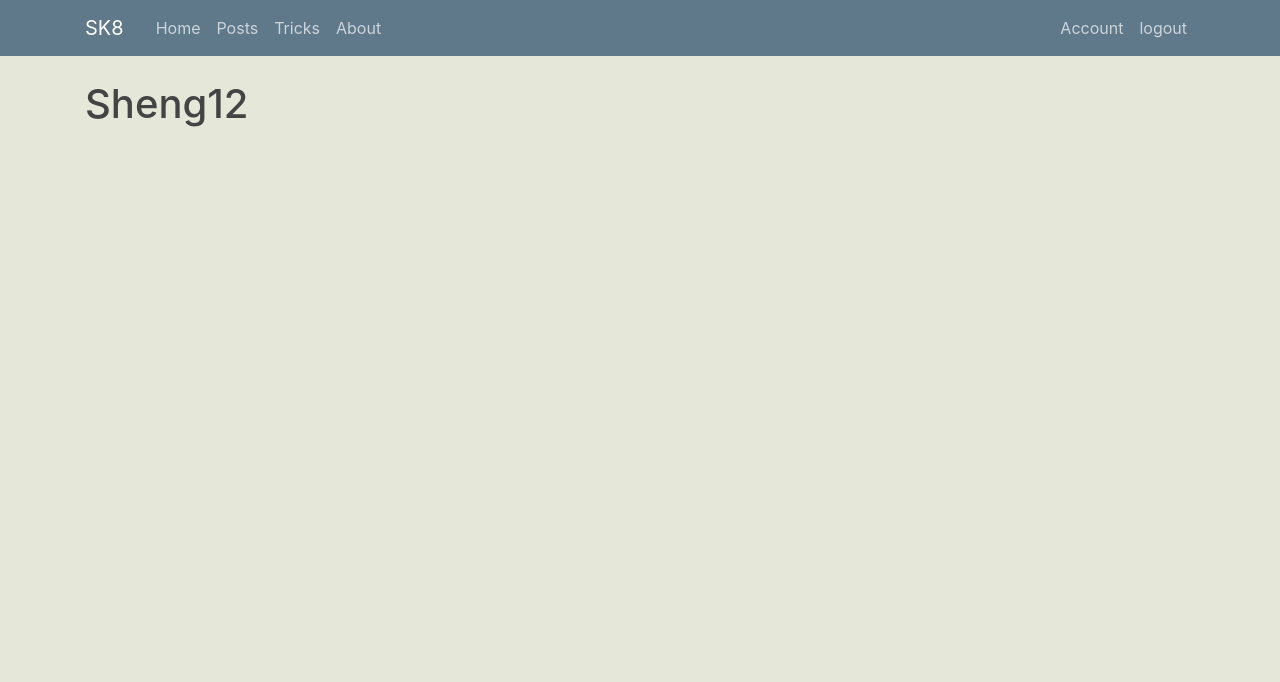
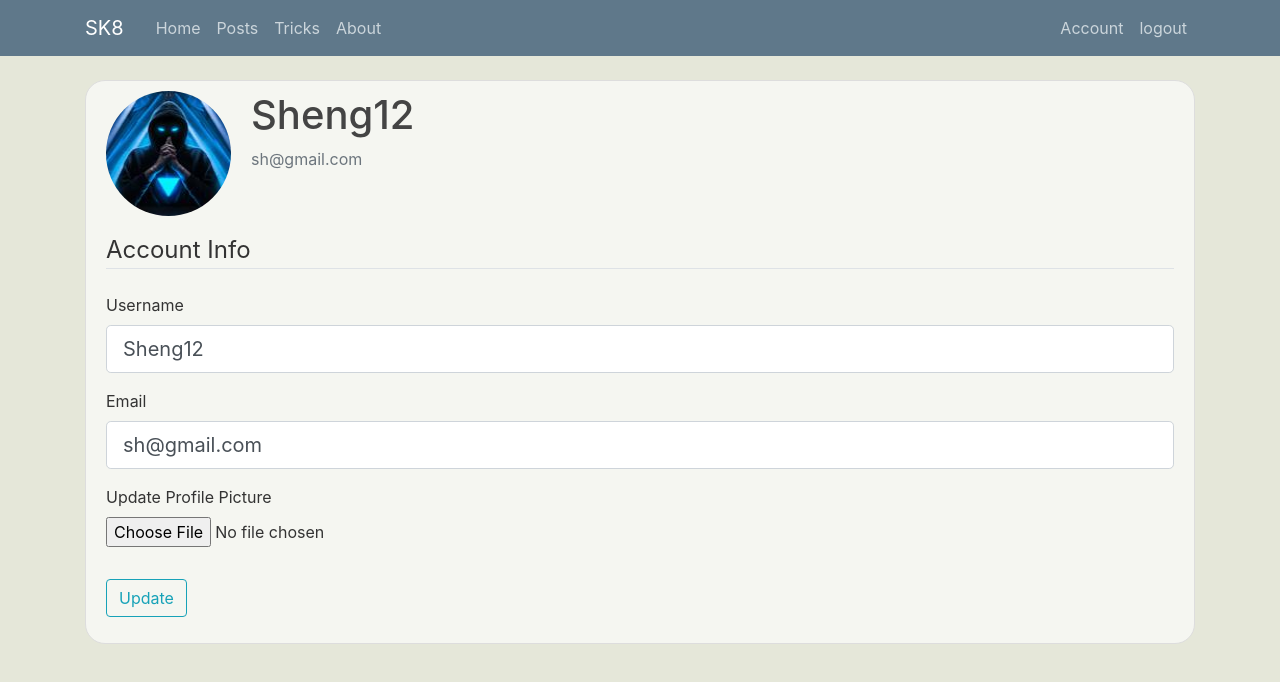
Before and after one commit to shengh12/Flask-Sk8-Website, a Flask app: page /account in a window 1280 px wide. Shown: the top 682 px of the page. Run offline with Flask 2, Linux system fonts and the light colour scheme; a user stored in the database is signed in; some libraries are stand-ins or nearby versions.

Commit message:
profile pics

```diff
--- a/flaskCode/forms.py
+++ b/flaskCode/forms.py
@@ -1,8 +1,9 @@
 from flask_wtf import FlaskForm
+from flask_wtf.file import FileField, FileAllowed
+from flask_login import current_user
 from wtforms import StringField, PasswordField, SubmitField, BooleanField
 from wtforms.validators import DataRequired, Length, Email, EqualTo, ValidationError
 from flaskCode.models import User
-
 
 class RegistrationForm(FlaskForm):
   username = StringField('Username',
@@ -34,3 +35,26 @@ class LoginForm(FlaskForm):
   password = PasswordField('Password', validators=[DataRequired()])
   remember = BooleanField('Remember Me')
   submit = SubmitField('Login')
+
+class UpdateAccountForm(FlaskForm):
+  username = StringField('Username',
+                         validators=[DataRequired(), Length(min=6, max=10)])
+
+  email = StringField('Email',
+                      validators=[DataRequired(), Email()])
+
+  picture = FileField('Update Profile Picture', validators=[FileAllowed(['jpg', 'png'])])
+
+  submit = SubmitField('Update')
+
+  def validate_username(self, username):
+    if username.data != current_user.username:
+      user = User.query.filter_by(username=username.data).first()
+      if user:
+        raise ValidationError('Username Already Taken')
+
+  def validate_email(self, email):
+    if email.data != current_user.email:
+      user = User.query.filter_by(email=email.data).first()
+      if user:
+        raise ValidationError('Email Already Taken')
--- a/flaskCode/routes.py
+++ b/flaskCode/routes.py
@@ -1,6 +1,9 @@
+import secrets
+import os
+from PIL import Image
 from flask import render_template, url_for, flash, redirect, request
 from flaskCode import app, db, bcrypt
-from flaskCode.forms import RegistrationForm, LoginForm
+from flaskCode.forms import RegistrationForm, LoginForm, UpdateAccountForm
 from flaskCode.models import User, Post
 from flask_login import login_user, current_user, logout_user, login_required
 
@@ -74,10 +77,40 @@ def login():
 
 @app.route('/logout')
 def logout():
-  logout_user()
-  return redirect(url_for('home'))
+    logout_user()
+    return redirect(url_for('home'))
 
-@app.route('/account')
+def save_picture(form_picture, user):
+    random_hex = secrets.token_hex(8)
+    _, f_ext = os.path.splitext(form_picture.filename)
+    picture_fn = random_hex + f_ext
+    picture_path = os.path.join(app.root_path, 'static/profile_pics', picture_fn)
+
+    output_size = (125, 125)
+    i = Image.open(form_picture)
+    i.thumbnail(output_size)
+    i.save(picture_path)
+
+    old_picture_path = os.path.join(app.root_path, 'static/profile_pics', user.image_file)
+    os.remove(old_picture_path)
+
+    return picture_fn
+
+@app.route('/account', methods=['GET', 'POST'])
 @login_required
 def account():
-  return render_template('account.html', title="Account")
+    form = UpdateAccountForm()
+    if form.validate_on_submit():
+        if form.picture.data:
+            picture_file = save_picture(form_picture=form.picture.data, user = current_user)
+            current_user.image_file = picture_file
+        current_user.username = form.username.data
+        current_user.email = form.email.data
+        db.session.commit()
+        flash('Your account has been updated', 'success')
+        return redirect(url_for('account'))
+    elif request.method == "GET":
+        form.username.data = current_user.username
+        form.email.data = current_user.email
+    image_file = url_for('static', filename='profile_pics/' + current_user.image_file)
+    return render_template('account.html', title="Account", image_file=image_file, form = form)
--- a/flaskCode/templates/account.html
+++ b/flaskCode/templates/account.html
@@ -1,4 +1,58 @@
 {% extends "layout.html" %}
 {% block content %}
-  <h1>{{ current_user.username }}</h1>
+  <div class="content-section">
+    <div class="media">
+      <img class="rounded-circle account-img" src="{{ image_file }}">
+      <div class="media-body">
+        <h2 class="account-heading">{{ current_user.username }}</h2>
+        <p class="text-secondary">{{ current_user.email }}</p>
+      </div>
+    </div>
+    <!-- FORM HERE -->
+      <form method="POST" action="", enctype = "multipart/form-data">
+          {{ form.hidden_tag() }}
+          <fieldset class="form-group">
+              <legend class="border-bottom mb-4">Account Info</legend>
+              <div class="form-group">
+                  {{ form.username.label(class="form-control-label") }}
+
+                  {% if form.username.errors %}
+                      {{ form.username(class="form-control form-control-lg is-invalid") }}
+                      <div class="invalid-feedback">
+                          {% for error in form.username.errors %}
+                              <span>{{ error }}</span>
+                          {% endfor %}
+                      </div>
+                  {% else %}
+                      {{ form.username(class="form-control form-control-lg") }}
+                  {% endif %}
+              </div>
+              <div class="form-group">
+                  {{ form.email.label(class="form-control-label") }}
+                  {% if form.email.errors %}
+                      {{ form.email(class="form-control form-control-lg is-invalid") }}
+                      <div class="invalid-feedback">
+                          {% for error in form.email.errors %}
+                              <span>{{ error }}</span>
+                          {% endfor %}
+                      </div>
+                  {% else %}
+                      {{ form.email(class="form-control form-control-lg") }}
+                  {% endif %}
+              </div>
+              <div class="form-group">
+                {{form.picture.label()}}
+                {{form.picture(class='form-control-file')}}
+                {% if form.picture.errors %}
+                  {% for error in form.picture.errors %}
+                  <span class="text-danger">{{ error }}</span></br>
+                  {% endfor %}
+                {% endif %}
+              </div>
+          </fieldset>
+          <div class="form-group">
+              {{ form.submit(class="btn btn-outline-info") }}
+          </div>
+      </form>
+  </div>
 {% endblock %}
```
Also changed, not shown: flaskCode/site.db, flaskCode/static/profile_pics/74c6bfe7856a9c15.jpg (added), flaskCode/static/profile_pics/default.jpg (added).
